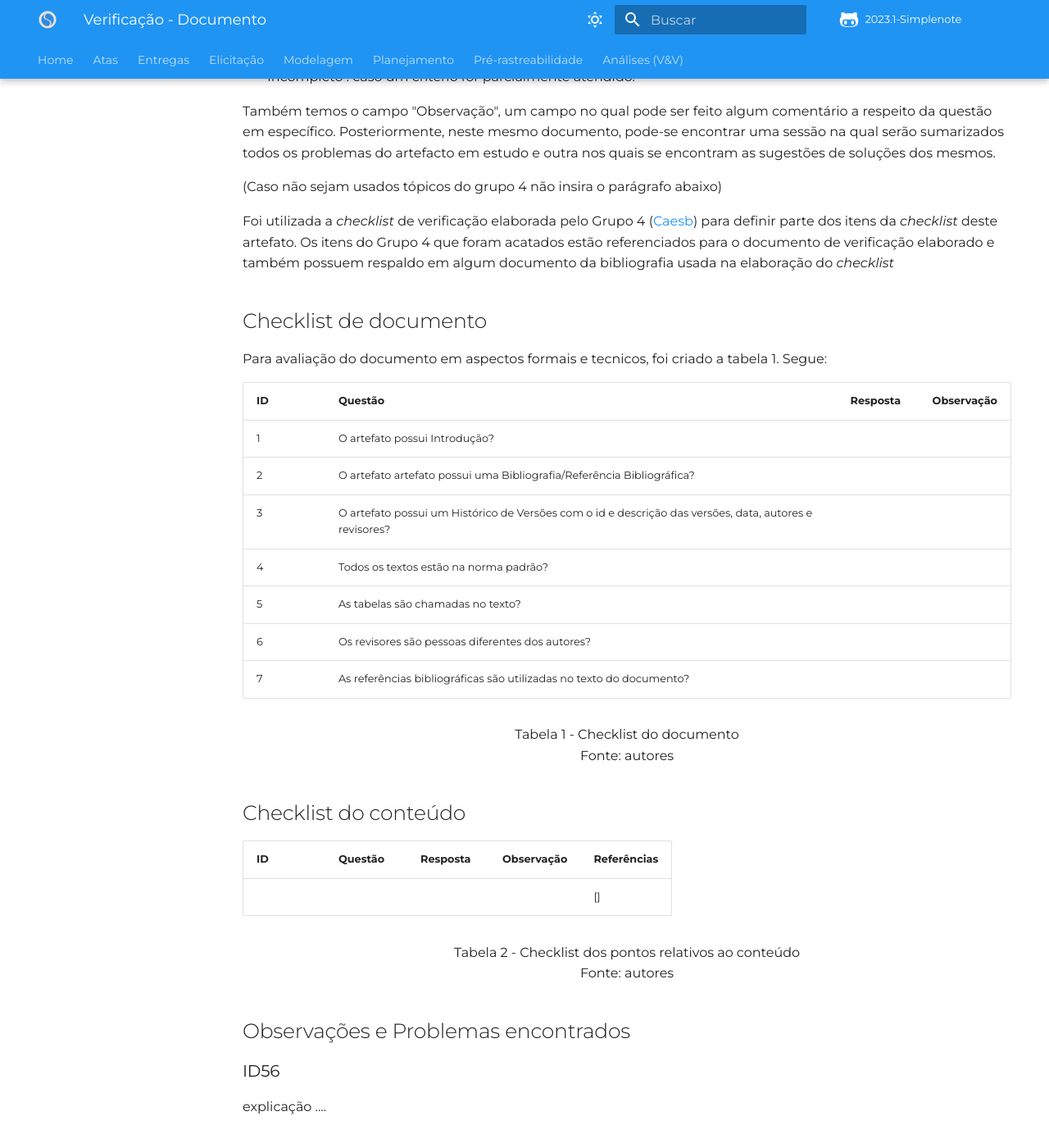
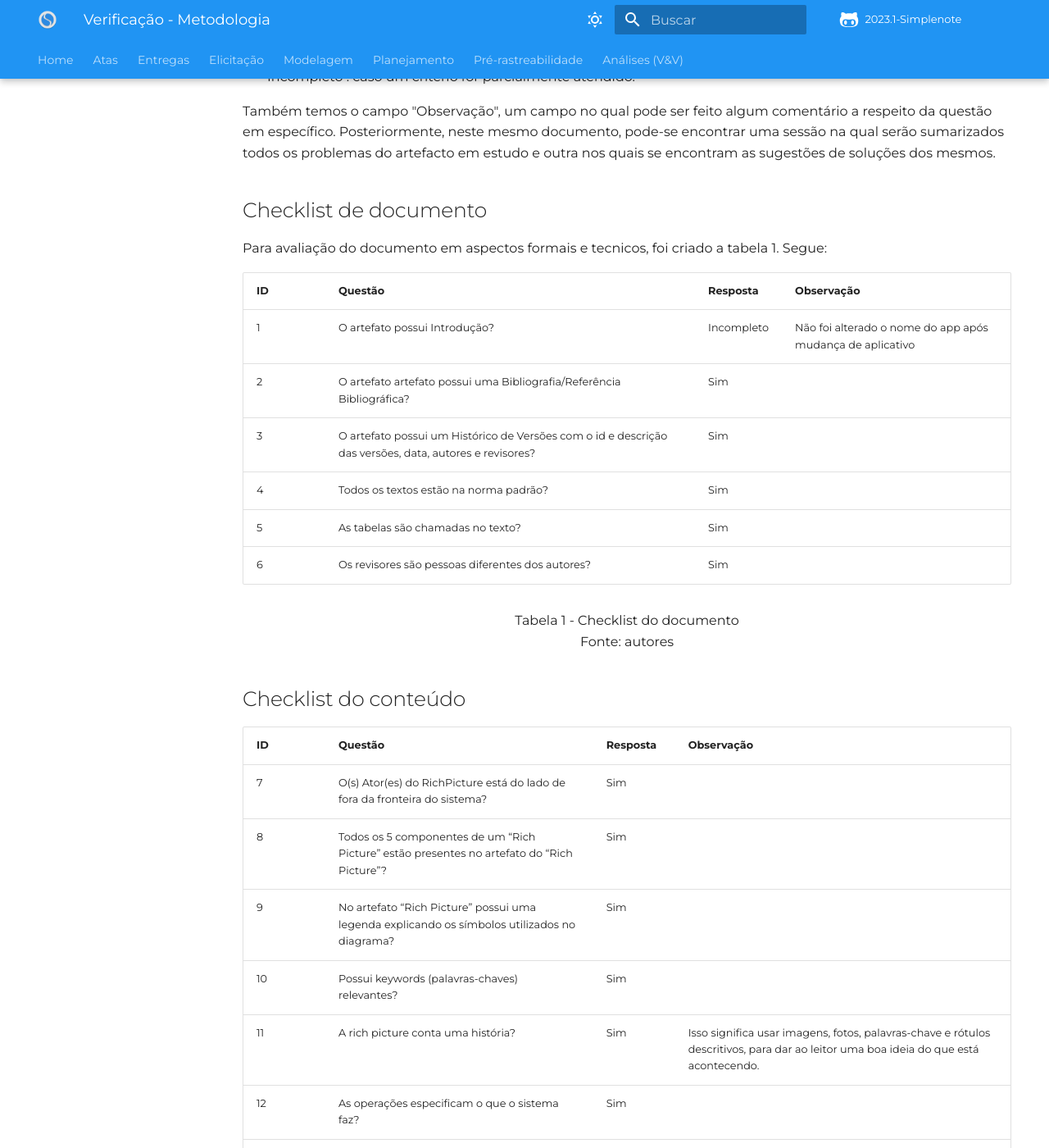
Before and after one commit to Requisitos-de-Software/2023.1-Simplenote, an MkDocs documentation site: the page built from docs/Analise-Grupo5/planejamento/metodologias.md, in a window 1280 px wide and 1400 px high, scrolled down 551 px. Shown: the whole window at 82% size. Built offline with MkDocs 1.6.1 and Material for MkDocs 9.7.7, drawn with Linux system fonts in a browser that asks for light colours; some web fonts are replaced; comment, search, counter and statistics services are not loaded; some of the changed text lies outside the part shown.

Commit message:
Update rich_picture.md

```diff
--- a/docs/Analise-Grupo5/planejamento/metodologias.md
+++ b/docs/Analise-Grupo5/planejamento/metodologias.md
@@ -1,8 +1,10 @@
-# Verificação - Documento
+# Verificação - Metodologia
 
 ## Introdução
 
-Este documento é destinado para a revisão do [Documento](<link para o documento>) do grupo 5 - [Simplenote](https://github.com/Requisitos-de-Software/2023.1-Simplenote), vale ressaltar que a avaliação é feita de maneira imparcial, sem a intenção de atacar ninguém.Foi avaliado a versão 1.x do documento no dia XX/XX/2023.
+Este documento é destinado para a revisão das [Metodologias](https://github.com/Requisitos-de-Software/2023.1-Simplenote/blob/main/docs/planejamento/metodologias.md)
+do grupo 5 - [Simplenote](https://github.com/Requisitos-de-Software/2023.1-Simplenote), vale ressaltar que a avaliação é feita de maneira imparcial, sem a intenção de atacar ninguém.
+Foi avaliado a versão 1.0 do documento no dia 21/06/2023.
 
 ## Metodologia
 
@@ -14,53 +16,53 @@
 
 Também temos o campo "Observação", um campo no qual pode ser feito algum comentário a respeito da questão em específico. Posteriormente, neste mesmo documento, pode-se encontrar uma sessão na qual serão sumarizados todos os problemas do artefacto em estudo e outra nos quais se encontram as sugestões de soluções dos mesmos.
 
-
-(Caso não sejam usados tópicos do grupo 4 não insira o parágrafo abaixo)
-
-Foi utilizada a *checklist* de verificação elaborada pelo Grupo 4 ([Caesb](https://requisitos-de-software.github.io/2023.1-Caesb/Verificacao/Grupo5/Entrega1/Entrega1/)) para definir parte dos itens da *checklist* deste artefato. Os itens do Grupo 4 que foram acatados estão referenciados para o documento de verificação elaborado e também possuem respaldo em algum documento da bibliografia usada na elaboração do *checklist*
-
 ## Checklist de documento
 Para avaliação do documento em aspectos formais e tecnicos, foi criado a tabela 1. Segue:
 
 |ID|Questão|Resposta|Observação|
 |--|-------|--------|----------|
-|1|O artefato possui Introdução?                                                                                |        |          |
-|2|O artefato artefato possui uma Bibliografia/Referência Bibliográfica?                                        |        |          |
-|3|O artefato possui um Histórico de Versões com o id e descrição das versões, data, autores e revisores?       |        |          |
-|4|Todos os textos estão na norma padrão?                                                                       |        |          |
-|5|As tabelas são chamadas no texto?                                                                            |        |          |
-|6|Os revisores são pessoas diferentes dos autores?                                                             |        |          |
-|7|As referências bibliográficas são utilizadas no texto do documento? | | |
+|1|O artefato possui Introdução?                                                                                |    Incompleto    |    Não foi alterado o nome do app após mudança de aplicativo    |
+|2|O artefato artefato possui uma Bibliografia/Referência Bibliográfica?                                        |     Sim   |        |
+|3| O artefato possui um Histórico de Versões com o id e descrição das versões, data, autores e revisores?       |     Sim   |          |
+|4|Todos os textos estão na norma padrão?                                                                       |   Sim     |          |
+|5|As tabelas são chamadas no texto?                                                                            |    Sim    |    |
+|6|Os revisores são pessoas diferentes dos autores?                                                             |    Sim    |          |
+
 
 <p align="center"> Tabela 1 - Checklist do documento <br> Fonte: autores </p>
 
 ## Checklist do conteúdo
 
-| ID  | Questão | Resposta | Observação | Referências |
-| --- | ------- | -------- | ---------- |     -       |
-|     |         |          |            |     []      |
+|ID|Questão|Resposta|Observação|
+|-|-------|--------|----------|
+|7|O(s) Ator(es) do RichPicture está do lado de fora da fronteira do sistema?                           |  Sim    |          |
+|8|Todos os 5 componentes de um “Rich Picture” estão presentes no artefato do “Rich Picture”?           |  Sim    |          |
+|9|No artefato “Rich Picture” possui uma legenda explicando os símbolos utilizados no diagrama?         |  Sim    |  |
+|10|Possui keywords (palavras-chaves) relevantes?                                                       |  Sim    |  |
+|11|A rich picture conta uma história?                                                                  |  Sim    | Isso significa usar imagens, fotos, palavras-chave e rótulos descritivos, para dar ao leitor uma boa ideia do que está acontecendo.|
+|12|As operações especificam o que o sistema faz?                                                       |  Sim    |  |
+|13|Cada operação é executado por um ator ou outra operação?                                            |  Sim    |  |
+|14|Nos componetes de banco de dados é mostrado o tipo de dados que eles contêm?                        |  Sim    |  |
+|15|O sistema deve realizar tudo o que está dentro do limite do sistema?                                |  Sim    |  |
+|16|É informado a metodologia utilizada para criar o RichPicure?                                |  Não    |  |
+
 
 <p align="center"> Tabela 2 - Checklist dos pontos relativos ao conteúdo <br> Fonte: autores </p>
 
 ## Observações e Problemas encontrados
 
-### ID56
+### ID16
 
-explicação ....
-
-### ID7
-
-explicação ....
-
+Não é informado a forma como foi criado o Rich Picture.
 ## Sugestões
+Informar a ferramenta utilizada para criação do Rich Picture
 
 ## Bibliografia
 
 > [1] https://aprender3.unb.br/pluginfile.php/2523005/mod_resource/content/28/Plano_de_Ensino%20RE%20202301%20Turma%202.pdf </br>
-https://github.com/Requisitos-de-Software/2023.1-Caesb
 
 ## Histórico de Versão
 
 | Versão | Data       | Descrição             | Autor(es) | Revisor(es)        |
 | ------ | ---------- | --------------------- | --------- | ------------------ |
-| `1.0`  | 18/06/2023 | Criação do documento. | Kauã      | Beatriz            |
+| `1.0`  | 21/06/2023 | Criação do documento. | Ian      | Kauã            |
```
Also changed, not shown: docs/Analise-Grupo5/planejamento/rich_picture.md (+1 -1 lines).
